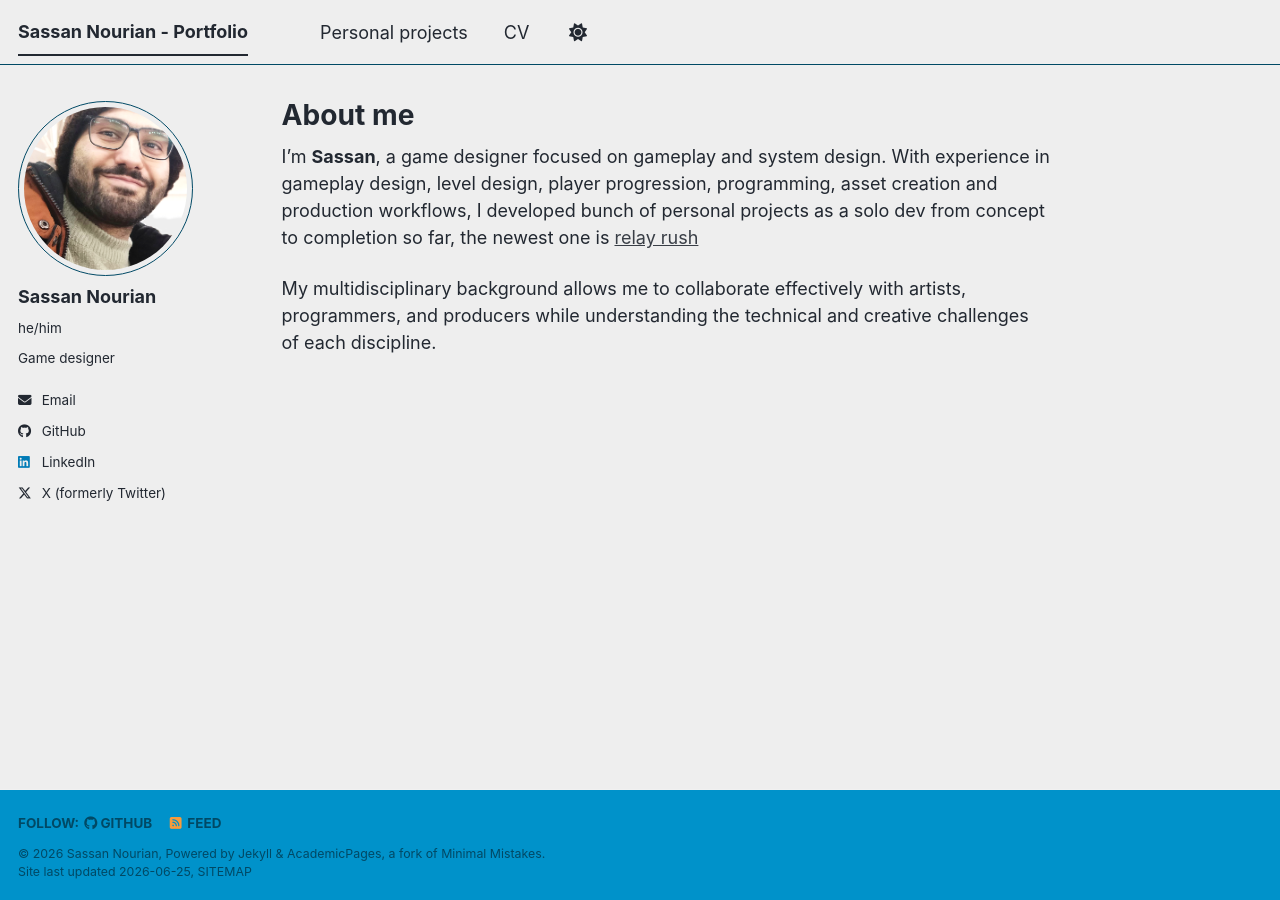
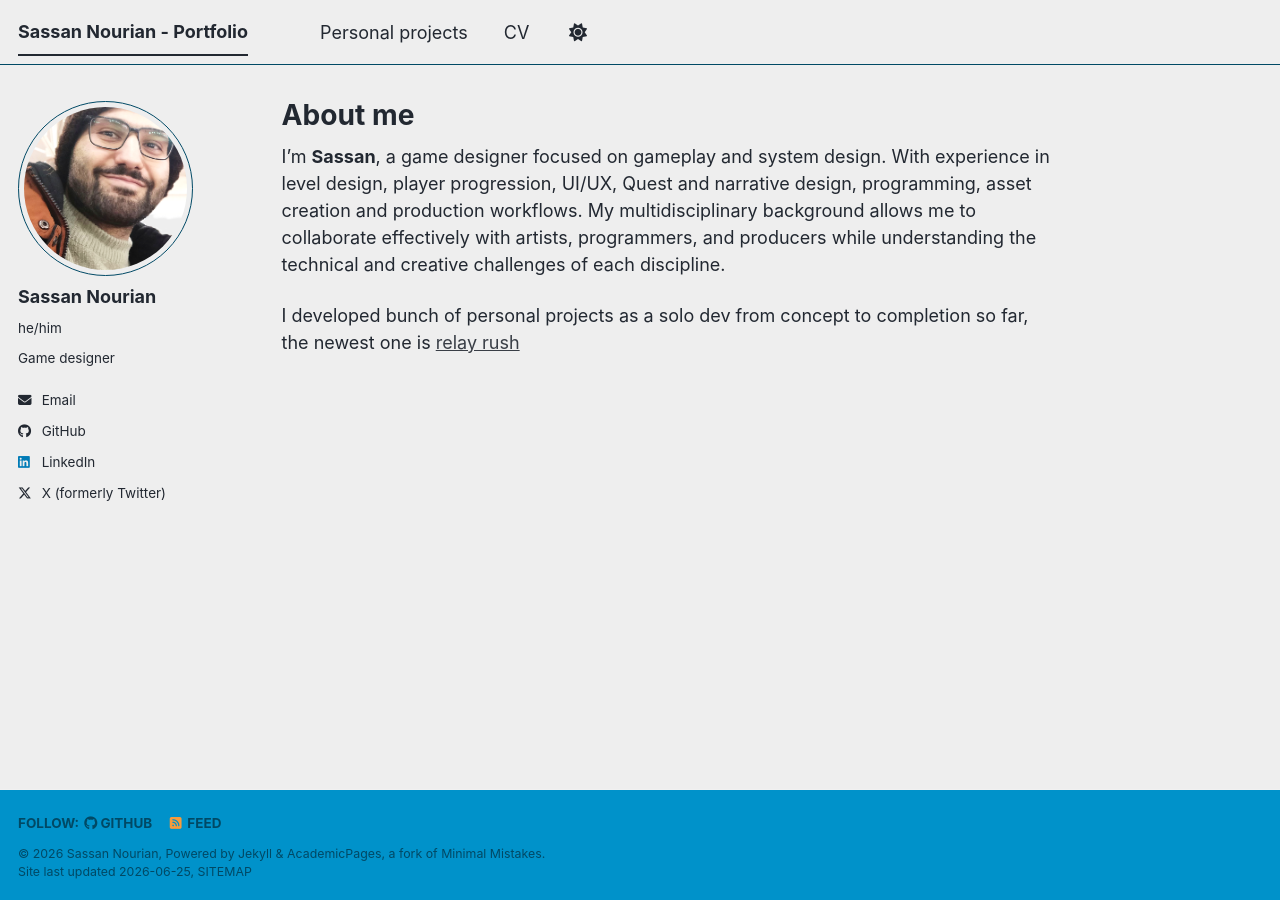
Before and after one commit to SassanTheDev/SassanTheDev.github.io, a Jekyll site: the page built from _pages/about.md, in a window 1280 px wide. Built offline with Jekyll 4.4.1, drawn with Linux system fonts in a browser that asks for light colours; a style sheet for code colours, icons or effects is not loaded.

Commit message:
Update about.md

```diff
--- a/_pages/about.md
+++ b/_pages/about.md
@@ -7,6 +7,6 @@ redirect_from:
   - /about.html
 ---
 
-I'm **Sassan**, a game designer focused on gameplay and system design. With experience in gameplay design, level design, player progression, programming, asset creation and production workflows, I developed bunch of personal projects as a solo dev from concept to completion so far, the newest one is [relay rush](personal-projects/relay-rush)
+I'm **Sassan**, a game designer focused on gameplay and system design. With experience in level design, player progression, UI/UX, Quest and narrative design, programming, asset creation and production workflows. My multidisciplinary background allows me to collaborate effectively with artists, programmers, and producers while understanding the technical and creative challenges of each discipline.
 
-My multidisciplinary background allows me to collaborate effectively with artists, programmers, and producers while understanding the technical and creative challenges of each discipline.
+I developed bunch of personal projects as a solo dev from concept to completion so far, the newest one is [relay rush](personal-projects/relay-rush)
```
